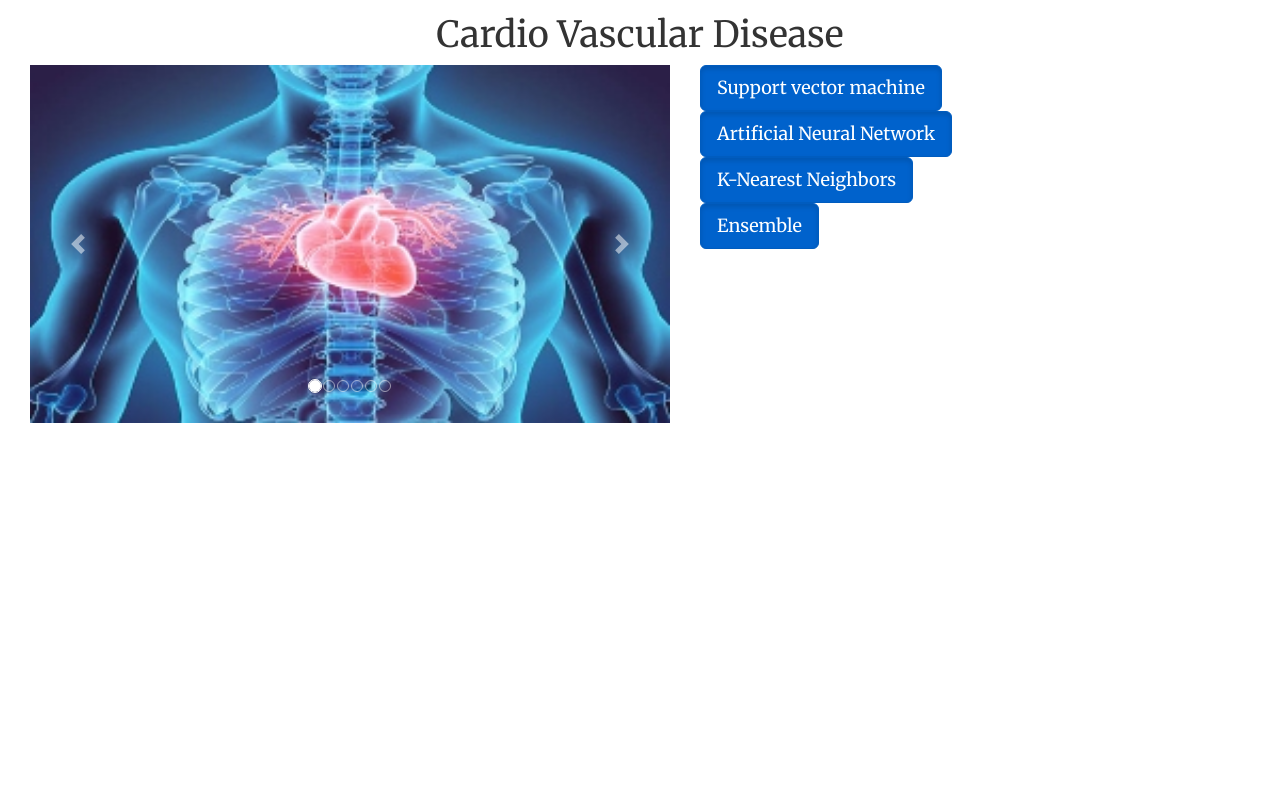
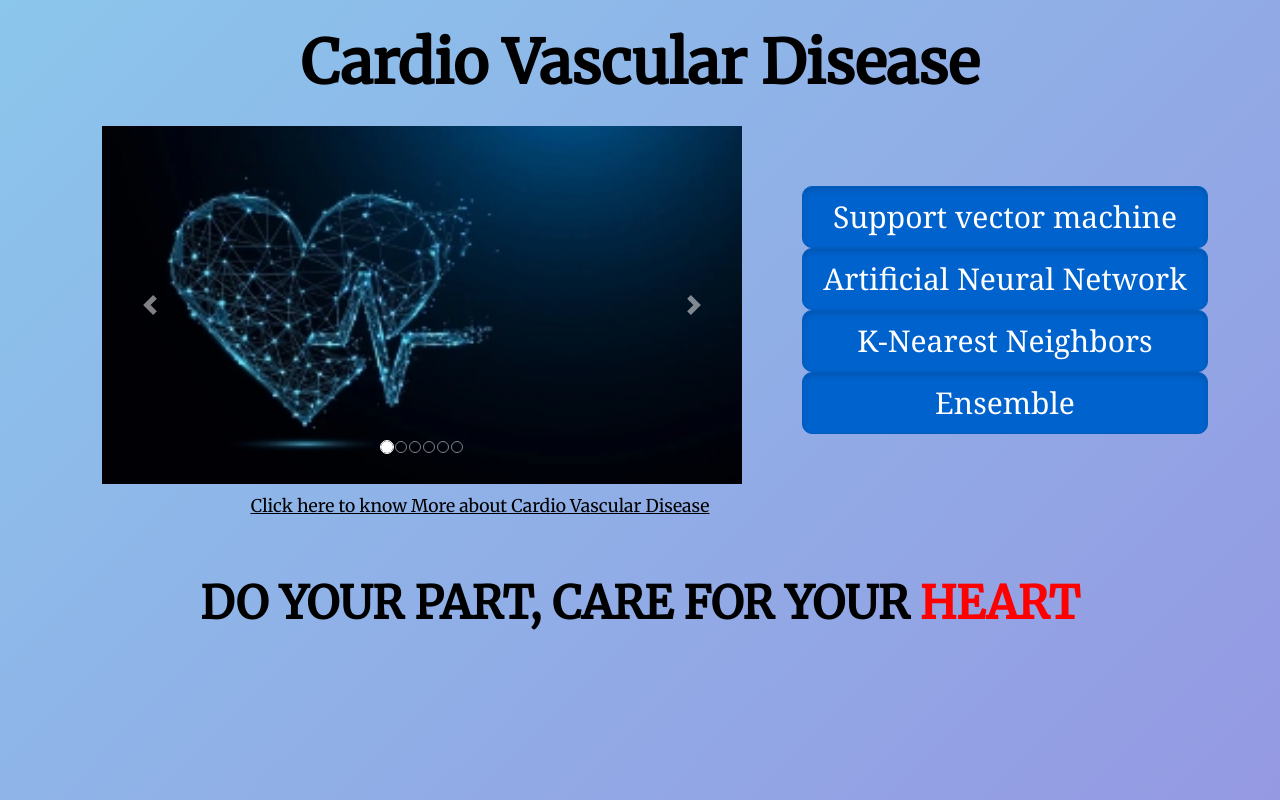
Before and after one commit to sai-satwika/cardio-vasculardisease-cvd, a Flask app: page / in a window 1280 px wide. Run offline with Flask 2, Linux system fonts and the light colour scheme; some libraries are stand-ins or nearby versions.

Commit message:
Add files via upload

```diff
--- a/templates/index.html
+++ b/templates/index.html
@@ -35,6 +35,9 @@
     <style>
       body {
         font-family: "Merriweather", serif;
+        background-color: #8BC6EC;
+background-image: linear-gradient(135deg, #8BC6EC 0%, #9599E2 100%);
+
       }
       ul {
         color: #ffffff;
@@ -54,67 +57,208 @@
         -webkit-appearance: none;
         margin: 0;
       }
+      .btn {
+        background: #002afa;
+        background-image: -webkit-linear-gradient(top, #002afa, #2980b9);
+        background-image: -moz-linear-gradient(top, #002afa, #2980b9);
+        background-image: -ms-linear-gradient(top, #002afa, #2980b9);
+        background-image: -o-linear-gradient(top, #002afa, #2980b9);
+        background-image: linear-gradient(to bottom, #002afa, #2980b9);
+        -webkit-border-radius: 10;
+        -moz-border-radius: 10;
+        border-radius: 10px;
+        font-family: Georgia;
+        color: #ffffff;
+        font-size: 30px;
+        padding: 10px 20px 10px 20px;
+        text-decoration: none;
+      }
+
+      .btn:hover {
+        background: #009dff;
+        background-image: -webkit-linear-gradient(top, #009dff, #0099ff);
+        background-image: -moz-linear-gradient(top, #009dff, #0099ff);
+        background-image: -ms-linear-gradient(top, #009dff, #0099ff);
+        background-image: -o-linear-gradient(top, #009dff, #0099ff);
+        background-image: linear-gradient(to bottom, #009dff, #0099ff);
+        text-decoration: none;
+      }
+      h1{
+        font-size: 60px;
+        font-weight: bold;
+        color: black;
+        margin-block-start: 0em;
+    margin-block-end: 0em;
+
+      }
+      .info{
+        text-decoration: underline;
+        color: black;
+      }
+      .quote{
+        font-size: 45px;
+        font-weight: bold;
+        margin-top: 4%;
+        color: black;
+      }
+      .highlight{
+        color: #ff0000;
+      }
     </style>
-    <title>Cardio Vascular Disease</title>
-  </head>
+    <title>Cardio Vasalign-items-centercular Disease</title>
+  </head"h-100 >
   <body>
     <div>
       <center>
-        <h1 class="mt-lg-4">Cardio Vascular Disease</h1>
+        <h1 class="mt-xl-5 mb-xl-5 ">Cardio Vascular Disease</h1>
       </center>
-      <div class="d-flex">
-        <div id="carouselExampleIndicators" class="carousel slide w-50 ml-xl-5" data-ride="carousel">
+
+        <div class="d-flex justify-content-center mt-xl-5">
+          <div
+            id="carouselExampleIndicators"
+            class="carousel slide w-50 ml-xl-5"
+            data-ride="carousel"
+          >
             <ol class="carousel-indicators">
-            <li data-target="#carouselExampleIndicators" data-slide-to="0" class="active"></li>
-            <li data-target="#carouselExampleIndicators" data-slide-to="1"></li>
-            <li data-target="#carouselExampleIndicators" data-slide-to="2"></li>
-            <li data-target="#carouselExampleIndicators" data-slide-to="3"></li>
-            <li data-target="#carouselExampleIndicators" data-slide-to="4"></li>
-            <li data-target="#carouselExampleIndicators" data-slide-to="5"></li>
+              <li
+                data-target="#carouselExampleIndicators"
+                data-slide-to="0"
+                class="active"
+              ></li>
+              <li
+                data-target="#carouselExampleIndicators"
+                data-slide-to="1"
+              ></li>
+              <li
+                data-target="#carouselExampleIndicators"
+                data-slide-to="2"
+              ></li>
+              <li
+                data-target="#carouselExampleIndicators"
+                data-slide-to="3"
+              ></li>
+              <li
+                data-target="#carouselExampleIndicators"
+                data-slide-to="4"
+              ></li>
+              <li
+                data-target="#carouselExampleIndicators"
+                data-slide-to="5"
+              ></li>
             </ol>
             <div class="carousel-inner">
               <div class="carousel-item active">
-              <img class="d-block w-100" src="{{url_for('static', filename='1.jpg')}}" alt="Second slide">
+                <img
+                  class="d-block w-100"
+                  src="{{url_for('static', filename='6.jpg')}}"
+                  alt="Second slide"
+                />
               </div>
               <div class="carousel-item">
-              <img class="d-block w-100" src="{{url_for('static', filename='2.jpg')}}" alt="Second slide">
+                <img
+                  class="d-block w-100"
+                  src="{{url_for('static', filename='2.jpg')}}"
+                  alt="Second slide"
+                />
               </div>
               <div class="carousel-item">
-              <img class="d-block w-100" src="{{url_for('static', filename='3.jpg')}}" alt="Second slide">
+                <img
+                  class="d-block w-100"
+                  src="{{url_for('static', filename='3.jpg')}}"
+                  alt="Second slide"
+                />
               </div>
               <div class="carousel-item">
-              <img class="d-block w-100" src="{{url_for('static', filename='4.jpg')}}" alt="Second slide">
+                <img
+                  class="d-block w-100"
+                  src="{{url_for('static', filename='4.jpg')}}"
+                  alt="Second slide"
+                />
               </div>
               <div class="carousel-item">
-              <img class="d-block w-100" src="{{url_for('static', filename='5.jpg')}}" alt="Second slide">
+                <img
+                  class="d-block w-100"
+                  src="{{url_for('static', filename='5.jpg')}}"
+                  alt="Second slide"
+                />
               </div>
               <div class="carousel-item">
-              <img class="d-block w-100" src="{{url_for('static', filename='6.jpg')}}" alt="Second slide">
+                <img
+                  class="d-block w-100"
+                  src="{{url_for('static', filename='1.jpg')}}"
+                  alt="Second slide"
+                />
               </div>
             </div>
-          <a class="carousel-control-prev" href="#carouselExampleIndicators" role="button" data-slide="prev">
-            <span class="carousel-control-prev-icon" aria-hidden="true"></span>
+            <a
+              class="carousel-control-prev"
+              href="#carouselExampleIndicators"
+              role="button"
+              data-slide="prev"
+            >
+              <span
+                class="carousel-control-prev-icon"
+                aria-hidden="true"
+              ></span>
               <span class="sr-only">Previous</span>
             </a>
-          <a class="carousel-control-next" href="#carouselExampleIndicators" role="button" data-slide="next">
-            <span class="carousel-control-next-icon" aria-hidden="true"></span>
+            <a
+              class="carousel-control-next"
+              href="#carouselExampleIndicators"
+              role="button"
+              data-slide="next"
+            >
+              <span
+                class="carousel-control-next-icon"
+                aria-hidden="true"
+              ></span>
               <span class="sr-only">Next</span>
             </a>
           </div>
-        <div class="pl-xl-5">
-          <div>
-            <a href="{{ url_for('svm') }}" class="btn btn-primary btn-lg active" role="button" aria-pressed="true">Support vector machine</a>
+          <div class="pl-xl-5 my-5 ml-5">
+            <div class="pt-5">
+              <a
+                href="{{ url_for('svm') }}"
+                class="btn btn-primary btn-lg active w-100"
+                role="button"
+                aria-pressed="true"
+                >Support vector machine</a
+              >
             </div>
-          <div>
-            <a href="{{ url_for('ann') }}" class="btn btn-primary btn-lg active" role="button" aria-pressed="true">Artificial Neural Network</a>
+            <div class="mt-xxl-5">
+              <a
+                href="{{ url_for('ann') }}"
+                class="btn btn-primary btn-lg active w-100"
+                role="button"
+                aria-pressed="true"
+                >Artificial Neural Network</a
+              >
             </div>
-          <div>
-            <a href="{{ url_for('knn') }}" class="btn btn-primary btn-lg active" role="button" aria-pressed="true">K-Nearest Neighbors</a>
+            <div class="mt-xxl-5">
+              <a
+                href="{{ url_for('knn') }}"
+                class="btn btn-primary btn-lg active w-100"
+                role="button"
+                aria-pressed="true"
+                >K-Nearest Neighbors</a
+              >
             </div>
-          <div>
-            <a href="{{ url_for('ensemble') }}" class="btn btn-primary btn-lg active" role="button" aria-pressed="true">Ensemble</a>
+            <div class="mt-xxl-5">
+              <a
+                href="{{ url_for('ensemble') }}"
+                class="btn btn-primary btn-lg active w-100"
+                role="button"
+                aria-pressed="true"
+                >Ensemble</a
+              >
             </div>
           </div>
+        </div>
+        <div class="d-flex justify-content-center w-75 mt-3 fs-3 info">
+          <a href="https://www.cdc.gov/" class="info">Click here to know More about Cardio Vascular Disease </a>
+        </div>
+        <div class="d-flex justify-content-center quote">
+          <p>DO YOUR PART, CARE FOR YOUR <span class="highlight"> HEART</span></p>
         </div>
     </div>
 
```
Lines whose indentation alone changed are shown as unchanged.
